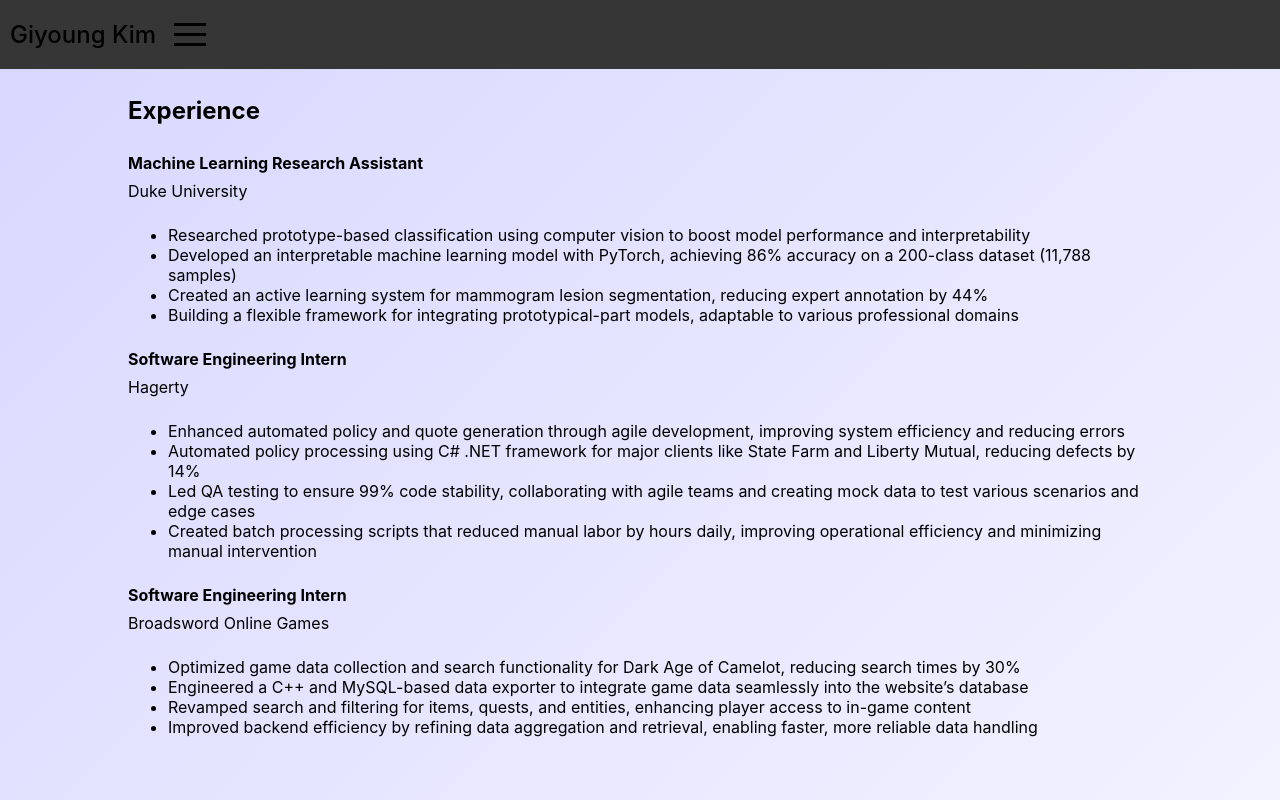
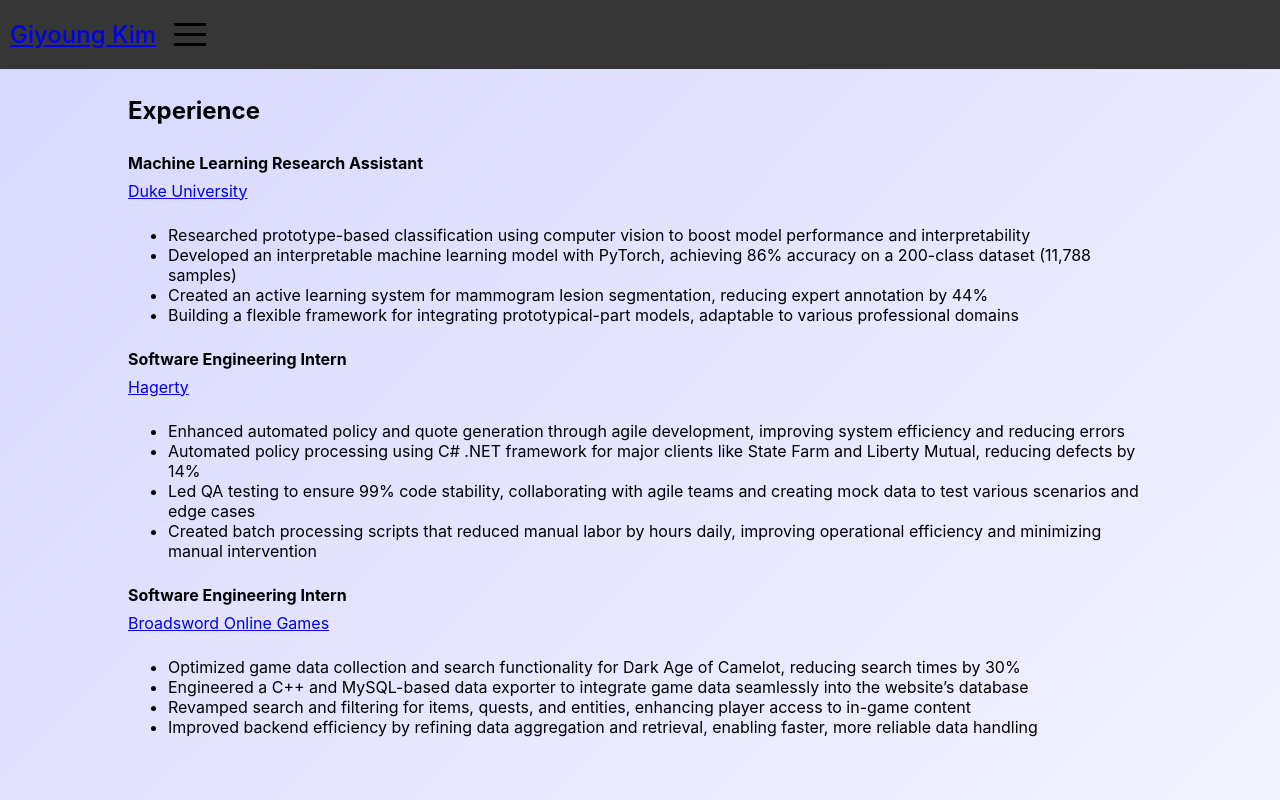
Before and after one commit to giykim/portfolio, a React (Create React App) app in the folder portfolio/: page /portfolio/experience in a window 1280 px wide. Shown: the top 800 px of the page. Built offline with nearby package versions, Linux system fonts and the light colour scheme.

Commit message:
Initial links

```diff
--- a/portfolio/src/pages/About.js
+++ b/portfolio/src/pages/About.js
@@ -12,7 +12,7 @@
         </p>
 
         <p><strong>Education</strong></p>
-        <p>Duke University</p>
+        <p><a href="https://duke.edu/" target="_blank" rel="noopener noreferrer">Duke University</a></p>
         <ul>
             <li>BS in Computer Science</li>
             <li>BS in Statistical Science</li>
@@ -30,13 +30,13 @@
         <p><strong>Contact</strong></p>
         <ul>
             <li>
-                <p><strong>Email:</strong> gk122@duke.edu</p>
+                <p><strong>Email: </strong><a href="mailto:gk122@duke.edu">gk122@duke.edu</a></p>
             </li>
             <li>
-                <p><strong>LinkedIn:</strong> <a href="https://linkedin.com/in/giyoung-kim" target="_blank" rel="noopener noreferrer">linkedin.com/in/giyoung-kim</a></p>
+                <p><strong>LinkedIn: </strong><a href="https://linkedin.com/in/giyoung-kim" target="_blank" rel="noopener noreferrer">linkedin.com/in/giyoung-kim</a></p>
             </li>
             <li>
-                <p><strong>GitHub:</strong> <a href="https://github.com/giykim" target="_blank" rel="noopener noreferrer">github.com/giykim</a></p>
+                <p><strong>GitHub: </strong><a href="https://github.com/giykim" target="_blank" rel="noopener noreferrer">github.com/giykim</a></p>
             </li>
         </ul>
     </div>
--- a/portfolio/src/pages/Experience.js
+++ b/portfolio/src/pages/Experience.js
@@ -4,7 +4,7 @@
     <div className="content">
         <h2>Experience</h2>
         <p><strong>Machine Learning Research Assistant</strong></p>
-        <p>Duke University</p>
+        <p><a href="https://duke.edu/" target="_blank" rel="noopener noreferrer">Duke University</a></p>
         <ul>
             <li>Researched prototype-based classification using computer vision to boost model performance and interpretability</li>
             <li>Developed an interpretable machine learning model with PyTorch, achieving 86% accuracy on a 200-class dataset (11,788 samples)</li>
@@ -12,7 +12,7 @@
             <li>Building a flexible framework for integrating prototypical-part models, adaptable to various professional domains</li>
         </ul>
         <p><strong>Software Engineering Intern</strong></p>
-        <p>Hagerty</p>
+        <p><a href="https://www.hagerty.com/" target="_blank" rel="noopener noreferrer">Hagerty</a></p>
         <ul>
             <li>Enhanced automated policy and quote generation through agile development, improving system efficiency and reducing errors</li>
             <li>Automated policy processing using C# .NET framework for major clients like State Farm and Liberty Mutual, reducing defects by 14%</li>
@@ -20,7 +20,7 @@
             <li>Created batch processing scripts that reduced manual labor by hours daily, improving operational efficiency and minimizing manual intervention</li>
         </ul>
         <p><strong>Software Engineering Intern</strong></p>
-        <p>Broadsword Online Games</p>
+        <p><a href="https://broadsword.com/" target="_blank" rel="noopener noreferrer">Broadsword Online Games</a></p>
         <ul>
             <li>Optimized game data collection and search functionality for Dark Age of Camelot, reducing search times by 30%</li>
             <li>Engineered a C++ and MySQL-based data exporter to integrate game data seamlessly into the website’s database</li>
--- a/portfolio/src/pages/Navigation.js
+++ b/portfolio/src/pages/Navigation.js
@@ -18,7 +18,7 @@
     return (
         <>
             <nav className="navbar">
-                <h1>Giyoung Kim</h1>
+                <h1><Link to="/">Giyoung Kim</Link></h1>
                 <div onClick={toggleIsOpen}>
                     <Hamburger />
                 </div>
--- a/portfolio/src/pages/Projects.js
+++ b/portfolio/src/pages/Projects.js
@@ -3,13 +3,13 @@
 const Projects = () => (
     <div className="content">
         <h2>Projects</h2>
-        <p><strong>Mini Amazon</strong></p>
+        <p><strong><a href="https://github.com/giykim/mini-amazon" target="_blank" rel="noopener noreferrer">Mini Amazon</a></strong></p>
         <ul>
             <li>Built a full-stack web application with Flask replicating Amazon, including user authentication, product catalog, and shopping cart</li>
             <li>Integrated PostgreSQL for managing user accounts, product inventory, and order transactions</li>
             <li>Developed responsive UI/UX with HTML, CSS, and JavaScript for seamless user interaction</li>
         </ul>
-        <p><strong>Palantir Stock Trading Strategy</strong></p>
+        <p><strong><a href="https://github.com/giykim/algo-project" target="_blank" rel="noopener noreferrer">Palantir Stock Trading Strategy</a></strong></p>
         <ul>
             <li>Developed a Dash app to demonstrate a trading strategy focused on Palantir stock</li>
             <li>Used Selenium for web scraping to gather features for forecasting short-term market movements</li>
```
